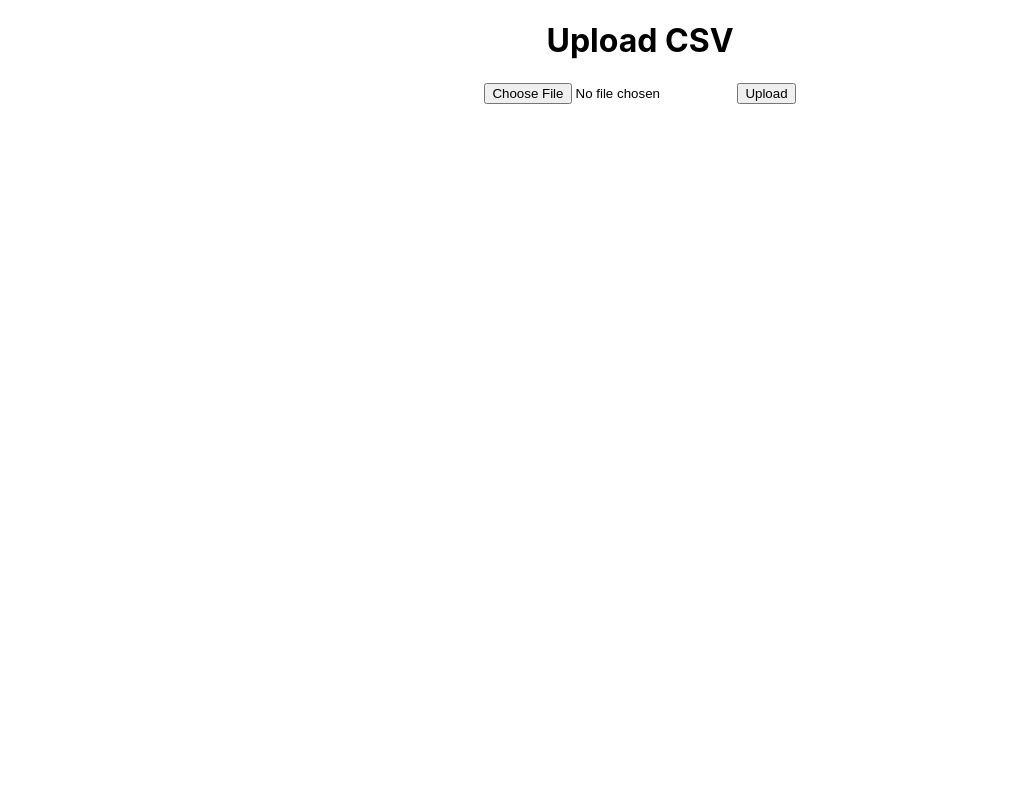
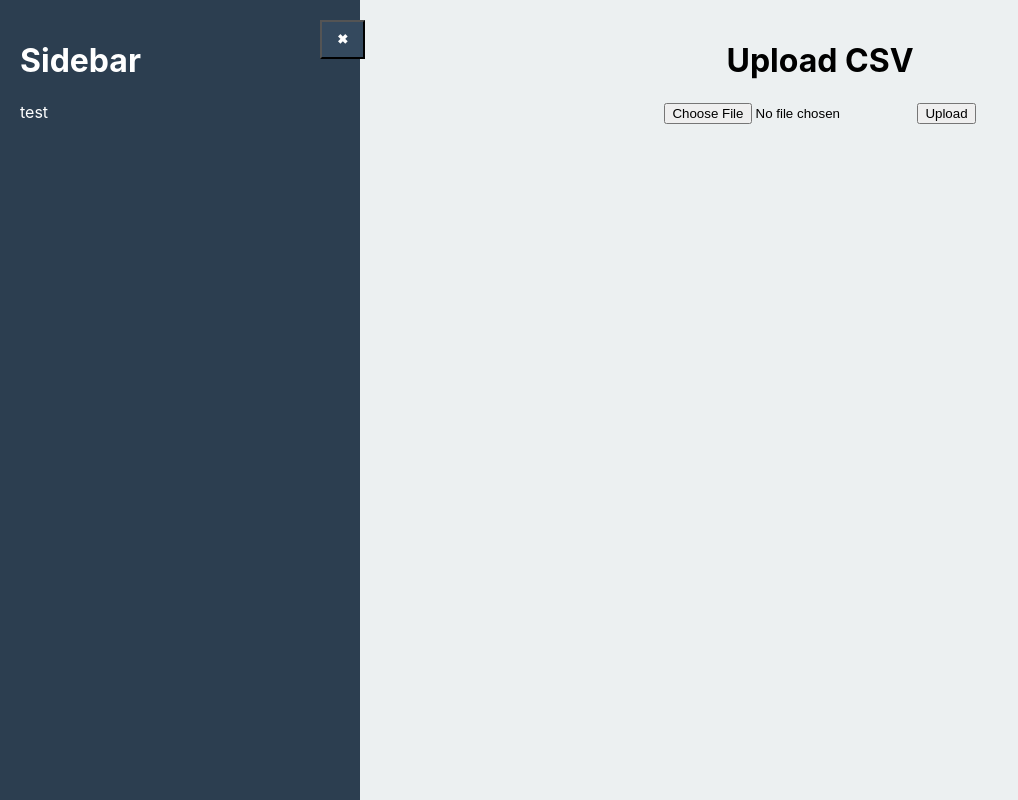
Before and after one commit to isabellamddo/interactive-tree-visualizer, a React (Create React App) app: page / in a window 1280 px wide. Shown: the whole page, without its empty margins (0-1018 px from the left). Built offline with nearby package versions, Linux system fonts and the light colour scheme.

Commit message:
Create sidebar

```diff
--- a/src/App.js
+++ b/src/App.js
@@ -11,6 +11,7 @@ function App() {
   const [file, setFile] = useState();
   const [treeData, setTreeData] = useState(null);
   const [error, setError] = useState('');
+  const [sidebarOpen, setSidebarOpen] = useState(true); // Default sidebar is open
 
   const fileReader = new FileReader();
 
@@ -106,7 +107,49 @@ function App() {
     }
   };
   return (
-    // Form for csv upload
+    <div style={{
+      display: 'flex',
+      height: '100vh',
+      overflow: 'hidden',
+    }}>
+      <button
+        style={{
+          position: 'fixed',
+          left: sidebarOpen ? '320px' : '0',
+          top: '20px',
+          backgroundColor: '#34495e',
+          color: 'white',
+          fontWeight: 'bold',
+          padding: '10px 15px',
+          transition: 'left 0.3s ease',
+          zIndex: 1000,
+        }}
+        onClick={() => setSidebarOpen(!sidebarOpen)}
+      >
+        {sidebarOpen ? '\u2716':'\u2261'}
+      </button>
+      <div style={{
+        width: sidebarOpen ? '320px' : '0',
+        backgroundColor: '#2c3e50',
+        color: 'white',
+        padding: sidebarOpen ? '20px' : '0',
+        transition: '0.3s ease',
+      }}>
+        <div style={{
+          opacity: sidebarOpen ? 1 : 0,
+          transition: '0.3s ease'
+        }}>
+          <h1>Sidebar</h1>
+          <p>test</p>
+        </div>
+      </div>
+      {/* Form for csv upload */}
+      <div style={{
+        flex: 1,
+        backgroundColor: '#ecf0f1',
+        overflow: 'auto',
+        padding: '20px'
+      }}>
         <div style={{ textAlign: "center" }}>
           <h1>Upload CSV</h1>
           <form>
@@ -121,7 +164,8 @@ function App() {
           )}
           {treeData && <TreeVisualization treeData={treeData} />}
         </div>
-
+      </div>
+    </div>
   );
 }
 
```
Lines whose indentation alone changed are shown as unchanged.
